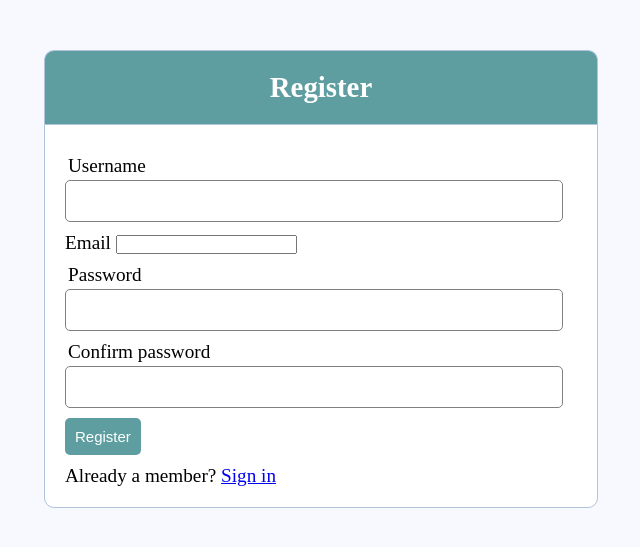
After one commit to jphayek/R-servation-de-rendez-vous, a PHP site: page /register.php in a window 1280 px wide. The commit adds this page. Shown: the top 547 px of the page, without its empty margins (319-959 px from the left). Run offline with PHP 8.4, Linux system fonts and the light colour scheme; a stand-in replaces the project's code that opens the database connection.

Commit message:
partie-register.php

```diff
--- /dev/null
+++ b/public/register.php
@@ -0,0 +1,37 @@
+<!DOCTYPE html>
+<html>
+<head>
+
+	<title>Registration system PHP and MySQL</title>
+    <link rel="stylesheet" type="text/css" href="style.css">
+</head>
+<body>
+<div class="header">
+	<h2>Register</h2>
+</div>
+<form method="post" action="register.php">
+	<div class="input-group">
+		<label>Username</label>
+		<input type="text" name="username" value="">
+	</div>
+	<div class="input-gro   up">
+		<label>Email</label>
+		<input type="email" name="email" value="">
+	</div>
+	<div class="input-group">
+		<label>Password</label>
+		<input type="password" name="password_1">
+	</div>
+	<div class="input-group">
+		<label>Confirm password</label>
+		<input type="password" name="password_2">
+	</div>
+	<div class="input-group">
+		<button type="submit" class="btn" name="register_btn">Register</button>
+	</div>
+	<p>
+		Already a member? <a href="login.php">Sign in</a>
+	</p>
+</form>
+</body>
+</html>
--- a/public/style/style.css
+++ b/public/style/style.css
@@ -1,3 +1,93 @@
+* {
+	margin: 0px;
+	padding: 0px;
+}
 body {
-	font-size: 40px;
+	font-size: 120%;
+	background: #f8f8ff;
 }
+.header {
+	width: 40%;
+	margin: 50px auto 0px;
+	color: white;
+	background: #5f9ea0;
+	text-align: center;
+	border: 1px solid #b0c4de;
+	border-bottom: none;
+	border-radius: 10px 10px 0px 0px;
+	padding: 20px;
+}
+form,
+.content {
+	width: 40%;
+	margin: 0px auto;
+	padding: 20px;
+	border: 1px solid #b0c4de;
+	background: white;
+	border-radius: 0px 0px 10px 10px;
+}
+.input-group {
+	margin: 10px 0px 10px 0px;
+}
+.input-group label {
+	display: block;
+	text-align: left;
+	margin: 3px;
+}
+.input-group input {
+	height: 30px;
+	width: 93%;
+	padding: 5px 10px;
+	font-size: 16px;
+	border-radius: 5px;
+	border: 1px solid gray;
+}
+#user_type {
+	height: 40px;
+	width: 98%;
+	padding: 5px 10px;
+	background: white;
+	font-size: 16px;
+	border-radius: 5px;
+	border: 1px solid gray;
+}
+.btn {
+	padding: 10px;
+	font-size: 15px;
+	color: white;
+	background: #5f9ea0;
+	border: none;
+	border-radius: 5px;
+}
+.error {
+	width: 92%;
+	margin: 0px auto;
+	padding: 10px;
+	border: 1px solid #a94442;
+	color: #a94442;
+	background: #f2dede;
+	border-radius: 5px;
+	text-align: left;
+}
+.success {
+	color: #3c763d;
+	background: #dff0d8;
+	border: 1px solid #3c763d;
+	margin-bottom: 20px;
+}
+.profile_info img {
+	display: inline-block;
+	width: 50px;
+	height: 50px;
+	margin: 5px;
+	float: left;
+}
+.profile_info div {
+	display: inline-block;
+	margin: 5px;
+}
+.profile_info:after {
+	content: "";
+	display: block;
+	clear: both;
+}
```
Also changed, not shown: public/index.php (+4 -4 lines).
